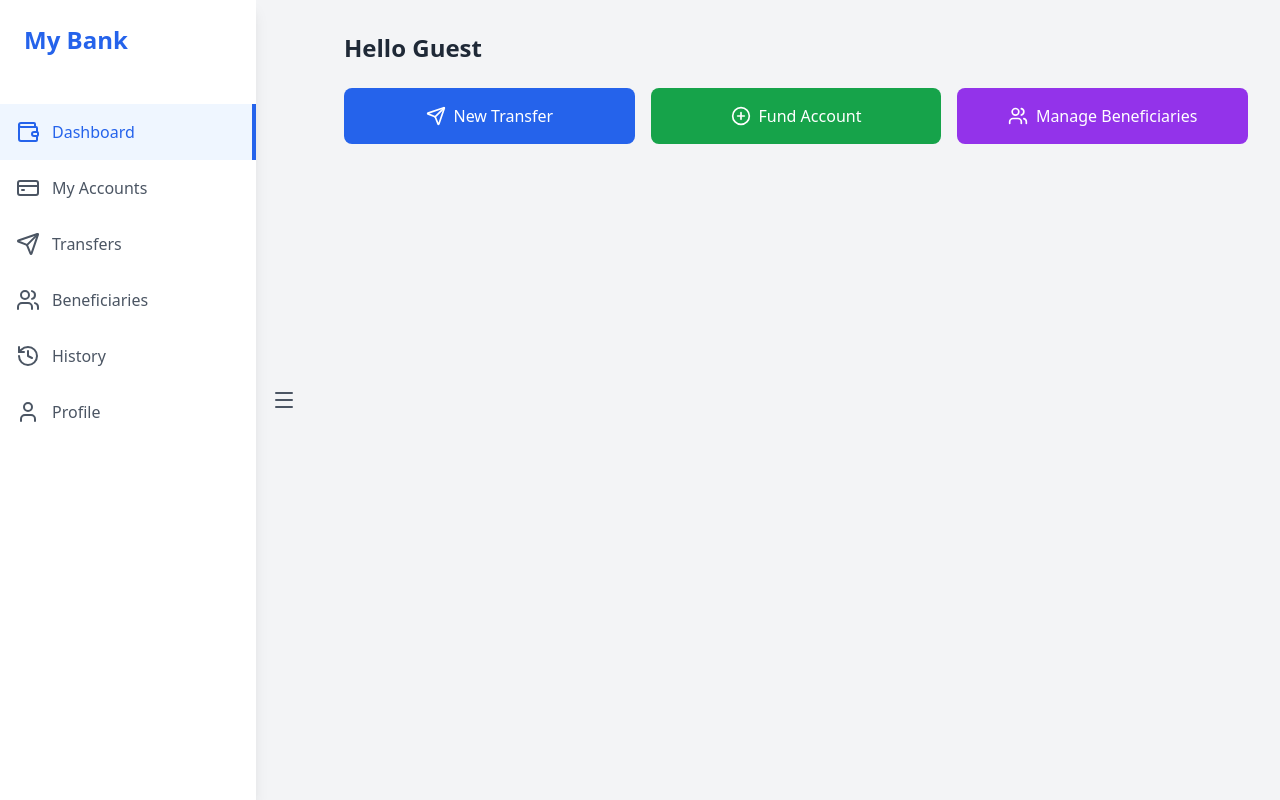
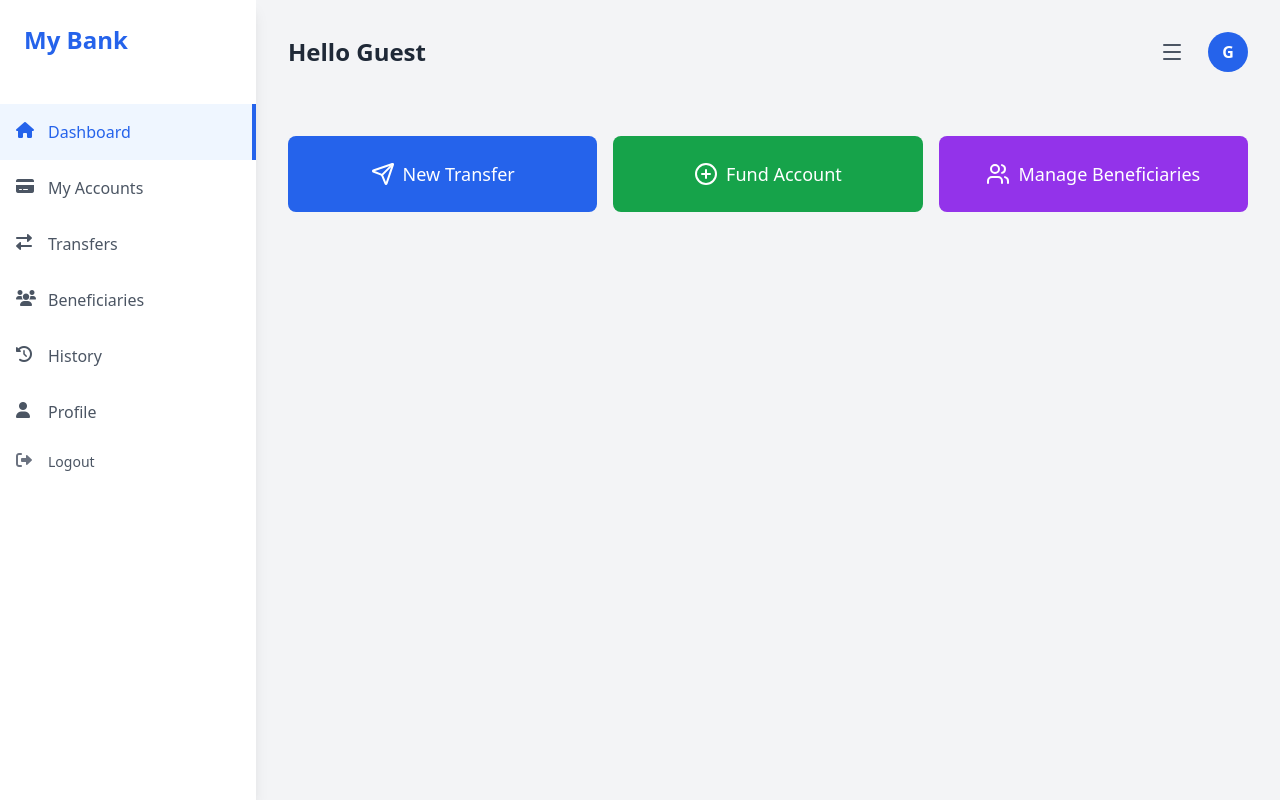
Before and after one commit to LatrachDev/Gestion-de-Comptes-Bancaires, a PHP site: page / in a window 1280 px wide. Run offline with PHP 8.4, Linux system fonts and the light colour scheme; data that the repository does not hold is empty; some libraries are stand-ins or nearby versions.

Commit message:
KAN-11 verify the user if active or not, change the sidebare client, change the style of the dashboard client

```diff
--- a/App/Views/client/alimenter.php
+++ b/App/Views/client/alimenter.php
@@ -1,11 +1,12 @@
 <!DOCTYPE html>
-<html lang="fr">
+<html lang="en">
 <head>
     <meta charset="UTF-8">
     <meta name="viewport" content="width=device-width, initial-scale=1.0">
-    <title>Ma Banque - Alimenter Compte</title>
+    <title>My Bank - Alimenter Compte</title>
     <script src="https://cdnjs.cloudflare.com/ajax/libs/lucide/0.263.1/umd/lucide.min.js"></script>
     <script src="https://cdn.tailwindcss.com"></script>
+    <link rel="stylesheet" href="https://cdnjs.cloudflare.com/ajax/libs/font-awesome/6.0.0/css/all.min.css">
 </head>
 <body class="bg-gray-100">
     <!-- Modal Alimenter Compte -->
--- a/App/Views/client/benefit.php
+++ b/App/Views/client/benefit.php
@@ -6,6 +6,7 @@
     <title>Ma Banque - Bénéficiaires</title>
     <script src="https://cdnjs.cloudflare.com/ajax/libs/lucide/0.263.1/umd/lucide.min.js"></script>
     <script src="https://cdn.tailwindcss.com"></script>
+    <link rel="stylesheet" href="https://cdnjs.cloudflare.com/ajax/libs/font-awesome/6.0.0/css/all.min.css">
 </head>
 <body class="bg-gray-100">
     <div class="flex min-h-screen">
--- a/App/Views/client/compte.php
+++ b/App/Views/client/compte.php
@@ -6,6 +6,7 @@
     <title>Ma Banque - Mes Comptes</title>
     <script src="https://cdnjs.cloudflare.com/ajax/libs/lucide/0.263.1/umd/lucide.min.js"></script>
     <script src="https://cdn.tailwindcss.com"></script>
+    <link rel="stylesheet" href="https://cdnjs.cloudflare.com/ajax/libs/font-awesome/6.0.0/css/all.min.css">
 </head>
 <body class="bg-gray-100">
     <div class="flex min-h-screen">
--- a/App/Views/client/history.php
+++ b/App/Views/client/history.php
@@ -6,6 +6,7 @@
     <title>Ma Banque - Historique des transactions</title>
     <script src="https://cdnjs.cloudflare.com/ajax/libs/lucide/0.263.1/umd/lucide.min.js"></script>
     <script src="https://cdn.tailwindcss.com"></script>
+    <link rel="stylesheet" href="https://cdnjs.cloudflare.com/ajax/libs/font-awesome/6.0.0/css/all.min.css">
 </head>
 <body class="bg-gray-100">
     <div class="flex min-h-screen">
--- a/App/Views/client/index.php
+++ b/App/Views/client/index.php
@@ -6,73 +6,85 @@
     <title>My Bank - Dashboard</title>
     <script src="https://cdnjs.cloudflare.com/ajax/libs/lucide/0.263.1/umd/lucide.min.js"></script>
     <script src="https://cdn.tailwindcss.com"></script>
+    <link rel="stylesheet" href="https://cdnjs.cloudflare.com/ajax/libs/font-awesome/6.0.0/css/all.min.css">
 </head>
 <body class="bg-gray-100">
     <div class="flex min-h-screen">
         <!-- Sidebar -->
         <?php
-
         use Core\Auth;
-
-        require_once __DIR__ . '/parts/clientSidebar.php'; ?>
+        require_once __DIR__ . '/parts/clientSidebar.php';
+        ?>
 
         <!-- Toggle Button for Mobile -->
-        <button class="md:hidden p-4 text-gray-600 hover:text-blue-600" id="toggleSidebar">
-            <i data-lucide="menu" class="w-6 h-6"></i>
-        </button>
-
-        <button class="hidden md:block p-4 text-gray-600 hover:text-blue-600" id="toggleSidebarDesktop">
+        <button class="md:hidden p-4 text-gray-600 hover:text-blue-600 fixed top-0 left-0 z-50" id="toggleSidebar">
             <i data-lucide="menu" class="w-6 h-6"></i>
         </button>
 
         <!-- Main Content -->
         <div class="flex-1 p-4 md:p-8">
+            <!-- Header -->
+            <div class="flex justify-between items-center mb-8">
                 <h2 class="text-2xl font-bold text-gray-800">
                     Hello <?= isset($auth['user']) ? $auth['user']->getName() : 'Guest' ?>
                 </h2>
+                <div class="flex items-center space-x-4">
+                    <button class="p-2 text-gray-600 hover:text-blue-600" id="toggleSidebarDesktop">
+                        <i data-lucide="menu" class="w-6 h-6"></i>
+                    </button>
+                    <div class="w-10 h-10 bg-blue-600 rounded-full flex items-center justify-center text-white font-bold">
+                        <?= isset($auth['user']) ? substr($auth['user']->getName(), 0, 2) : 'G' ?>
+                    </div>
+                </div>
+            </div>
 
             <!-- Account Summary Cards -->
+            <div class="grid grid-cols-1 sm:grid-cols-2 gap-6">
                 <?php foreach($account as $acc) : ?>
-
-                <?php if($acc->getAccountType() == "current") : ?>
-                    <div class="grid grid-cols-1 sm:grid-cols-2 gap-6 mt-6">
-                <div class="bg-white p-6 rounded-lg shadow">
-                    <h3 class="text-lg font-semibold text-gray-700">Current Account</h3>
-                    <p class="text-3xl font-bold text-gray-900 mt-2"> <?= $acc->getBalance(); ?> $</p>
+                    <div class="bg-white p-6 rounded-lg shadow-lg hover:shadow-xl transition-shadow duration-300">
+                        <div class="flex items-center space-x-4">
+                            <div class="w-12 h-12 bg-blue-100 rounded-full flex items-center justify-center">
+                            <i class="fas <?= $acc->getAccountType() == 'current' ? 'fa-wallet' : 'fa-piggy-bank' ?> w-6 h-6 text-blue-600"></i>
                             </div>
-                <?php elseif($acc->getAccountType() == "savings") : ?>
-
-                <div class="bg-white p-6 rounded-lg shadow">
-                    <h3 class="text-lg font-semibold text-gray-700">Savings Account</h3>
-                    <p class="text-3xl font-bold text-gray-900 mt-2"> <?= $acc->getBalance(); ?> $</p>
+                            <div>
+                                <h3 class="text-lg font-semibold text-gray-700">
+                                    <?= ucfirst($acc->getAccountType()) ?> Account
+                                </h3>
+                                <p class="text-3xl font-bold text-gray-900 mt-2">
+                                    <?= $acc->getBalance(); ?> $
+                                </p>
                             </div>
                         </div>
-            <?php endif; ?>
+                    </div>
                 <?php endforeach; ?>
-
-
+            </div>
 
             <!-- Quick Actions -->
-            <div class="grid grid-cols-1 sm:grid-cols-3 gap-4 mt-6">
-                <button class="flex items-center justify-center space-x-2 p-4 bg-blue-600 text-white rounded-lg hover:bg-blue-700" onclick="openPopup('newTransferPopup')">
-                    <i data-lucide="send" class="w-5 h-5"></i>
-                    <span>New Transfer</span>
+            <div class="grid grid-cols-1 sm:grid-cols-3 gap-4 mt-8">
+                <button class="flex items-center justify-center space-x-2 p-6 bg-blue-600 text-white rounded-lg hover:bg-blue-700 transition-colors duration-300" onclick="openPopup('newTransferPopup')">
+                    <i data-lucide="send" class="w-6 h-6"></i>
+                    <span class="text-lg">New Transfer</span>
                 </button>
-                <button class="flex items-center justify-center space-x-2 p-4 bg-green-600 text-white rounded-lg hover:bg-green-700" onclick="openPopup('fundAccountPopup')">
-                    <i data-lucide="plus-circle" class="w-5 h-5"></i>
-                    <span>Fund Account</span>
+                <button class="flex items-center justify-center space-x-2 p-6 bg-green-600 text-white rounded-lg hover:bg-green-700 transition-colors duration-300" onclick="openPopup('fundAccountPopup')">
+                    <i data-lucide="plus-circle" class="w-6 h-6"></i>
+                    <span class="text-lg">Fund Account</span>
                 </button>
-                <button class="flex items-center justify-center space-x-2 p-4 bg-purple-600 text-white rounded-lg hover:bg-purple-700" onclick="openPopup('manageBeneficiariesPopup')">
-                    <i data-lucide="users" class="w-5 h-5"></i>
-                    <span>Manage Beneficiaries</span>
+                <button class="flex items-center justify-center space-x-2 p-6 bg-purple-600 text-white rounded-lg hover:bg-purple-700 transition-colors duration-300" onclick="openPopup('manageBeneficiariesPopup')">
+                    <i data-lucide="users" class="w-6 h-6"></i>
+                    <span class="text-lg">Manage Beneficiaries</span>
                 </button>
             </div>
 
             <!-- Popup Sections -->
-            <div id="newTransferPopup" class="hidden fixed inset-0 bg-black bg-opacity-50 flex items-center justify-center">
-                <div class="bg-white p-6 rounded-lg shadow-lg w-1/3">
+            <div id="newTransferPopup" class="hidden fixed inset-0 bg-black bg-opacity-50 flex items-center justify-center z-50">
+                <div class="bg-white p-6 rounded-lg shadow-lg w-11/12 md:w-1/3">
+                    <div class="flex justify-between items-center mb-4">
                         <h3 class="text-lg font-semibold">New Transfer</h3>
-                    <form class="mt-4 space-y-4">
+                        <button class="text-gray-600 hover:text-gray-800" onclick="closePopup('newTransferPopup')">
+                            <i data-lucide="x" class="w-6 h-6"></i>
+                        </button>
+                    </div>
+                    <form class="space-y-4">
                         <div>
                             <label for="transferName" class="block text-sm font-medium text-gray-700">Recipient Name</label>
                             <input type="text" id="transferName" class="w-full p-2 border rounded-lg" placeholder="Enter recipient name">
@@ -97,10 +109,15 @@
                 </div>
             </div>
 
-            <div id="fundAccountPopup" class="hidden fixed inset-0 bg-black bg-opacity-50 flex items-center justify-center">
-                <div class="bg-white p-6 rounded-lg shadow-lg w-1/3">
+            <div id="fundAccountPopup" class="hidden fixed inset-0 bg-black bg-opacity-50 flex items-center justify-center z-50">
+                <div class="bg-white p-6 rounded-lg shadow-lg w-11/12 md:w-1/3">
+                    <div class="flex justify-between items-center mb-4">
                         <h3 class="text-lg font-semibold">Fund Account</h3>
-                    <form class="mt-4 space-y-4">
+                        <button class="text-gray-600 hover:text-gray-800" onclick="closePopup('fundAccountPopup')">
+                            <i data-lucide="x" class="w-6 h-6"></i>
+                        </button>
+                    </div>
+                    <form class="space-y-4">
                         <div>
                             <label for="fundAmount" class="block text-sm font-medium text-gray-700">Amount</label>
                             <input type="number" id="fundAmount" class="w-full p-2 border rounded-lg" placeholder="Enter amount">
@@ -117,10 +134,15 @@
                 </div>
             </div>
 
-            <div id="manageBeneficiariesPopup" class="hidden fixed inset-0 bg-black bg-opacity-50 flex items-center justify-center">
-                <div class="bg-white p-6 rounded-lg shadow-lg w-1/3">
+            <div id="manageBeneficiariesPopup" class="hidden fixed inset-0 bg-black bg-opacity-50 flex items-center justify-center z-50">
+                <div class="bg-white p-6 rounded-lg shadow-lg w-11/12 md:w-1/3">
+                    <div class="flex justify-between items-center mb-4">
                         <h3 class="text-lg font-semibold">Manage Beneficiaries</h3>
-                    <form class="mt-4 space-y-4">
+                        <button class="text-gray-600 hover:text-gray-800" onclick="closePopup('manageBeneficiariesPopup')">
+                            <i data-lucide="x" class="w-6 h-6"></i>
+                        </button>
+                    </div>
+                    <form class="space-y-4">
                         <div>
                             <label for="beneficiaryName" class="block text-sm font-medium text-gray-700">Beneficiary Name</label>
                             <input type="text" id="beneficiaryName" class="w-full p-2 border rounded-lg" placeholder="Enter beneficiary name">
@@ -136,7 +158,6 @@
                     </form>
                 </div>
             </div>
-
         </div>
     </div>
 
--- a/App/Views/client/parts/clientSidebar.php
+++ b/App/Views/client/parts/clientSidebar.php
@@ -8,28 +8,33 @@
     </div>
     <nav class="mt-6">
         <a href="/" class="flex items-center w-full p-4 space-x-3 <?= $currentRoute === '/' ? 'bg-blue-50 text-blue-600 border-r-4 border-blue-600' : 'text-gray-600 hover:bg-gray-50' ?>">
-            <i data-lucide="wallet"></i>
+            <i class="fas fa-home w-5 h-5"></i>
             <span>Dashboard</span>
         </a>
         <a href="compte" class="flex items-center w-full p-4 space-x-3 <?= $currentRoute === '/compte' ? 'bg-blue-50 text-blue-600 border-r-4 border-blue-600' : 'text-gray-600 hover:bg-gray-50' ?>">
-            <i data-lucide="credit-card"></i>
+            <i class="fas fa-credit-card w-5 h-5"></i>
             <span>My Accounts</span>
         </a>
         <a href="transfer" class="flex items-center w-full p-4 space-x-3 <?= $currentRoute === '/transfer' ? 'bg-blue-50 text-blue-600 border-r-4 border-blue-600' : 'text-gray-600 hover:bg-gray-50' ?>">
-            <i data-lucide="send"></i>
+            <i class="fas fa-exchange-alt w-5 h-5"></i>
             <span>Transfers</span>
         </a>
         <a href="benefit" class="flex items-center w-full p-4 space-x-3 <?= $currentRoute === '/benefit' ? 'bg-blue-50 text-blue-600 border-r-4 border-blue-600' : 'text-gray-600 hover:bg-gray-50' ?>">
-            <i data-lucide="users"></i>
+            <i class="fas fa-users w-5 h-5"></i>
             <span>Beneficiaries</span>
         </a>
         <a href="history" class="flex items-center w-full p-4 space-x-3 <?= $currentRoute === '/history' ? 'bg-blue-50 text-blue-600 border-r-4 border-blue-600' : 'text-gray-600 hover:bg-gray-50' ?>">
-            <i data-lucide="history"></i>
+            <i class="fas fa-history w-5 h-5"></i>
             <span>History</span>
         </a>
         <a href="profile" class="flex items-center w-full p-4 space-x-3 <?= $currentRoute === '/profile' ? 'bg-blue-50 text-blue-600 border-r-4 border-blue-600' : 'text-gray-600 hover:bg-gray-50' ?>">
-            <i data-lucide="user"></i>
+            <i class="fas fa-user w-5 h-5"></i>
             <span>Profile</span>
+        </a>
+
+        <a href="/logout" class="flex items-center px-4 py-3 text-gray-600 hover:bg-gray-100 rounded-lg transition-colors">
+            <i class="fas fa-sign-out-alt w-5 h-5 text-gray-500"></i>
+            <span class="ml-3 text-sm font-medium">Logout</span>
         </a>
     </nav>
 </div>
--- a/App/Views/client/profile.php
+++ b/App/Views/client/profile.php
@@ -6,6 +6,7 @@
     <title>MyBank - Profile</title>
     <script src="https://cdnjs.cloudflare.com/ajax/libs/lucide/0.263.1/umd/lucide.min.js"></script>
     <script src="https://cdn.tailwindcss.com"></script>
+    <link rel="stylesheet" href="https://cdnjs.cloudflare.com/ajax/libs/font-awesome/6.0.0/css/all.min.css">
 </head>
 <body class="bg-gray-100">
     <div class="flex min-h-screen">
--- a/App/Views/client/transfer.php
+++ b/App/Views/client/transfer.php
@@ -6,6 +6,7 @@
     <title>My Bank - Transfers</title>
     <script src="https://cdnjs.cloudflare.com/ajax/libs/lucide/0.263.1/umd/lucide.min.js"></script>
     <script src="https://cdn.tailwindcss.com"></script>
+    <link rel="stylesheet" href="https://cdnjs.cloudflare.com/ajax/libs/font-awesome/6.0.0/css/all.min.css">
 </head>
 <body class="bg-gray-100">
     <div class="flex min-h-screen">
```
Also changed, not shown: App/Controllers/AuthController.php (+27 -5 lines). Lines whose indentation alone changed are shown as unchanged.
